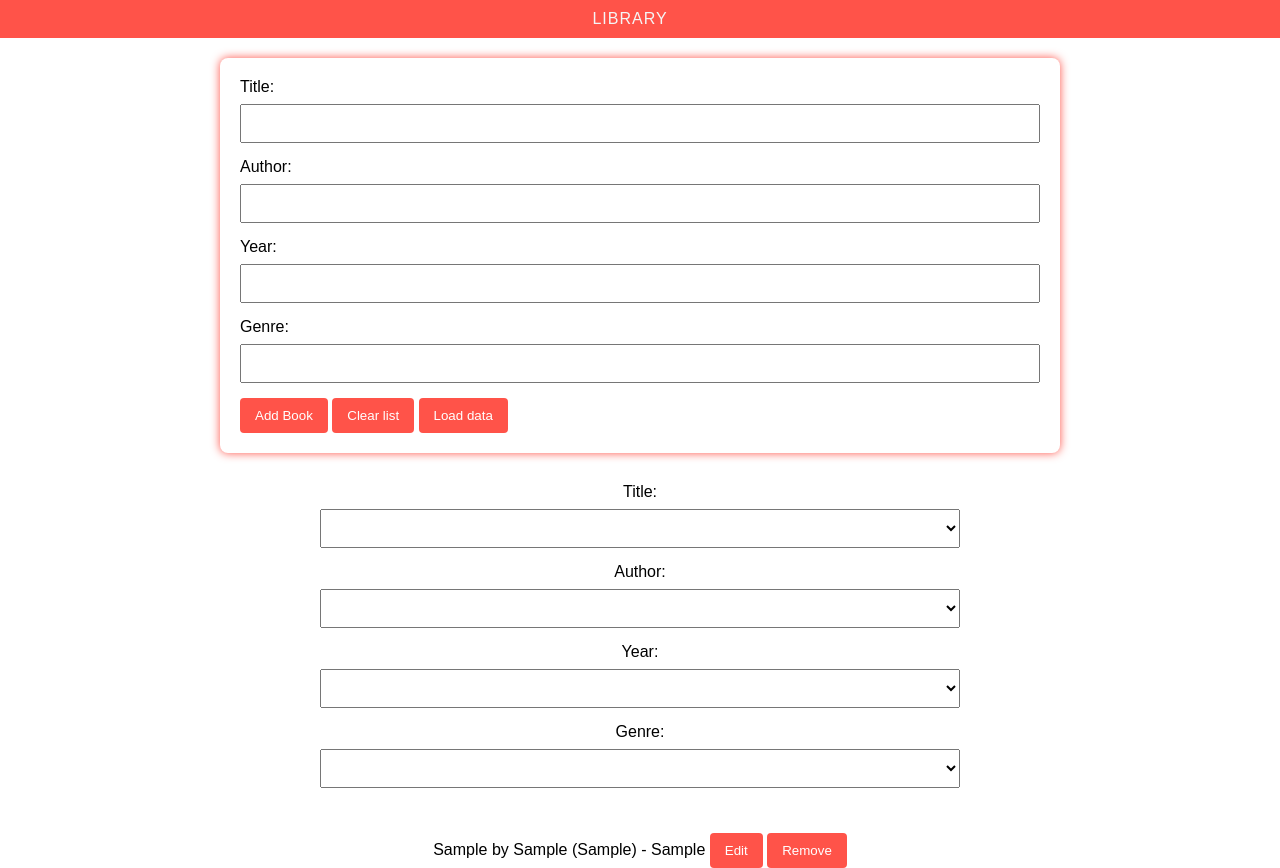
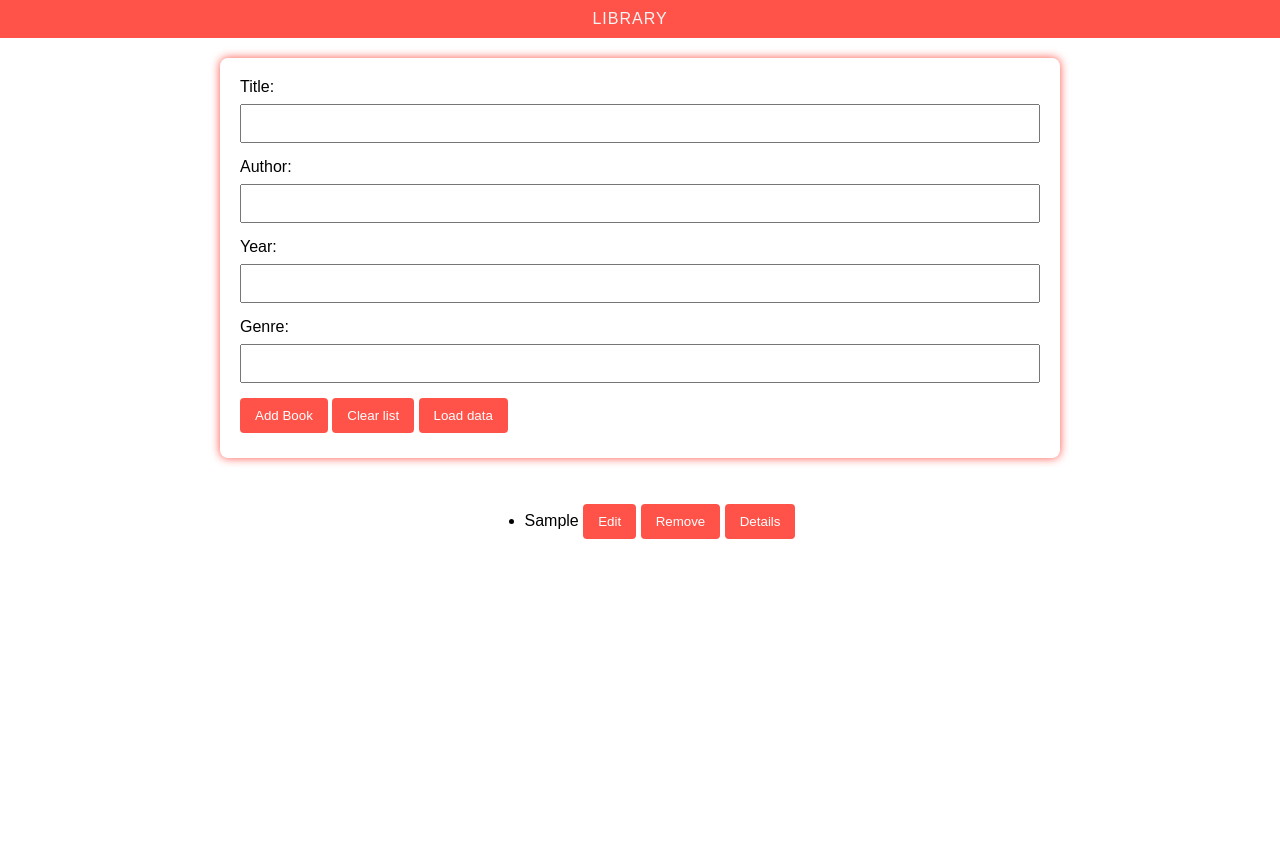
Before and after one commit to witzakr/library, a plain HTML site: page index.html in a window 1280 px wide. Both pictures are taken after typing "Sample", "Sample", "Sample", "Sample" into the empty fields and a click on the button "Add Book". After the commit the page ends 800 px from the top, so only its background shows below. Drawn offline with Linux system fonts and the light colour scheme.

Commit message:
fixes and adding details button

```diff
--- a/index.html
+++ b/index.html
@@ -34,19 +34,6 @@
             <button type="button" id="LoadAPI">Load data</button>
         </form>
     </section>
-    <section class="filters">
-        <label for="titleFilter">Title:</label>
-        <select id="titleFilter"></select>
-
-        <label for="authorFilter">Author:</label>
-        <select id="authorFilter"></select>
-
-        <label for="yearFilter">Year:</label>
-        <select id="yearFilter"></select>
-
-        <label for="genreFilter">Genre:</label>
-        <select id="genreFilter"></select>
-    </section>
     <section class="list">
         <div id="bookList"></div>
     </section>
--- a/script.js
+++ b/script.js
@@ -4,15 +4,39 @@ document.addEventListener('DOMContentLoaded', function () {
 
     function renderList() {
         bookList.innerHTML = "";
+        const ul = document.createElement('ul');
+
         storedBooks.forEach((book, index) => {
-            const bookItem = document.createElement('div');
-            bookItem.innerHTML = `
-                <span>${book.title} by ${book.author} (${book.year}) - ${book.genre}</span>
+            const li = document.createElement('li');
+            const detailsDiv = document.createElement('div');
+            detailsDiv.style.display = 'none';
+
+            const toggleButton = document.createElement('button');
+            toggleButton.textContent = 'Details';
+            toggleButton.onclick = function () {
+                if (detailsDiv.style.display === 'none') {
+                    detailsDiv.style.display = 'block';
+                } else {
+                    detailsDiv.style.display = 'none';
+                }
+            };
+
+            li.innerHTML = `
+                <span>${book.title}</span>
                 <button onclick="editBook(${index})">Edit</button>
                 <button onclick="removeBook(${index})">Remove</button>
             `;
-            bookList.appendChild(bookItem);
+
+            detailsDiv.innerHTML = `
+                <span>Author: ${book.author}, Year: ${book.year}, Genre: ${book.genre}</span>
+            `;
+
+            li.appendChild(toggleButton);
+            li.appendChild(detailsDiv);
+            ul.appendChild(li);
         });
+
+        bookList.appendChild(ul);
     }
 
     renderList();
--- a/styles.css
+++ b/styles.css
@@ -70,6 +70,7 @@ form {
     border: none;
     border-radius: 4px;
     cursor: pointer;
+    margin-bottom: 5px;
   }
 
   button:hover {
@@ -88,4 +89,8 @@ form {
     margin: 0 auto; /* Center the filter horizontally */
     text-align: center; /* Center the contents within the filter */
     margin-top: 30px;
-}
+  }
+
+  div {
+    margin-bottom: 5px;
+  }
```
